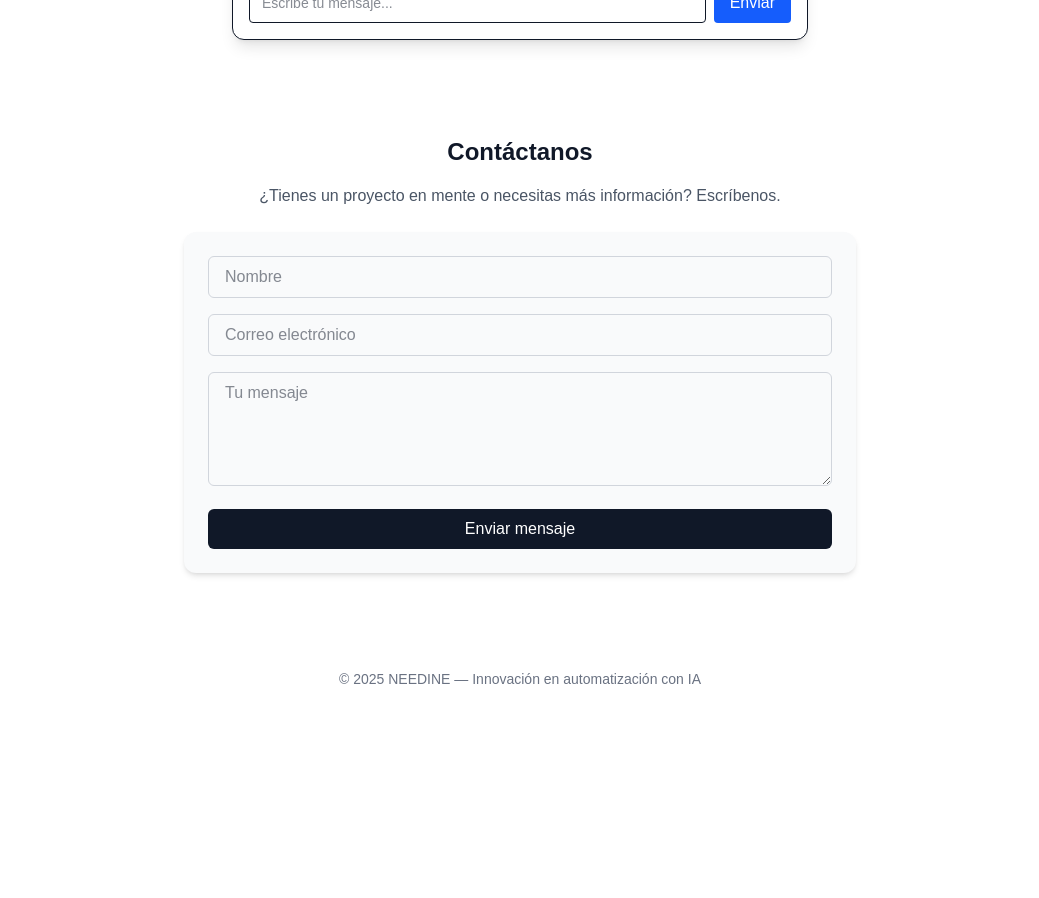
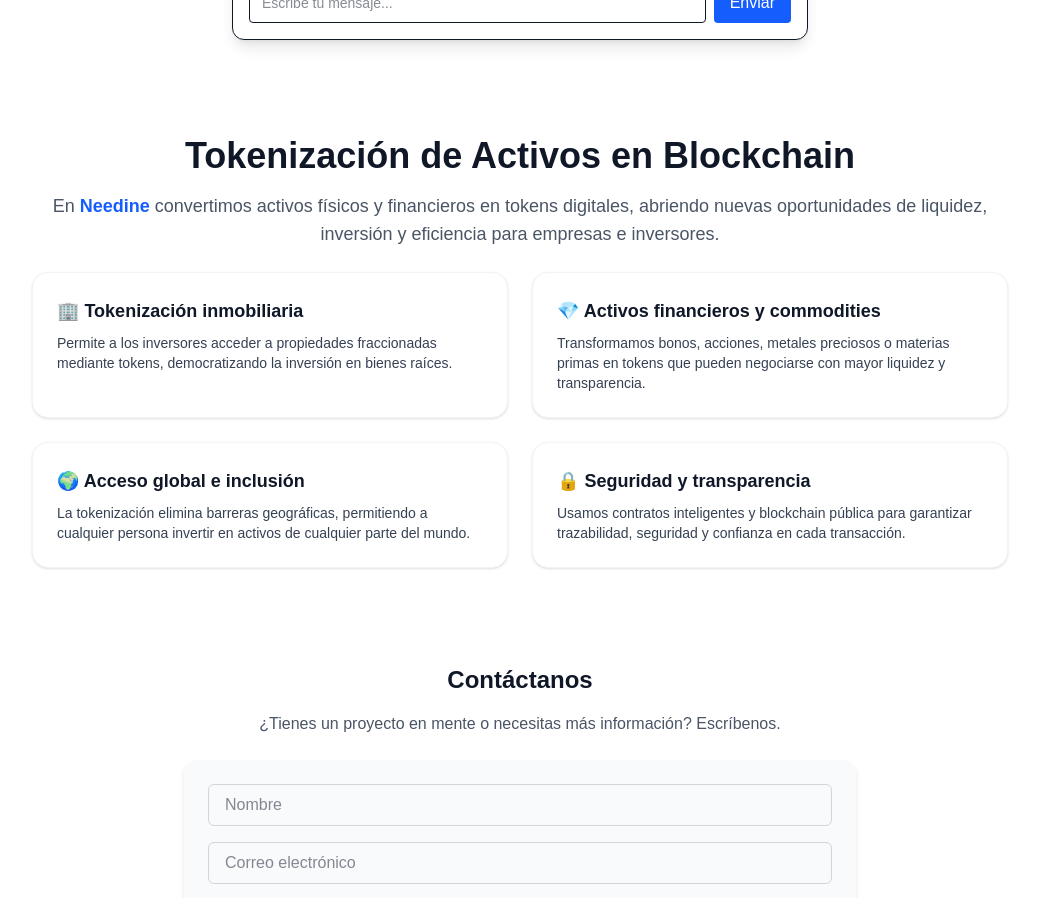
Before and after one commit to JILM1979/needine, a Next.js app: page / in a window 1280 px wide. Shown: the part 1300-2198 px from the top of the page, without its empty margins (120-1159 px from the left). Before the commit the page ends 2037 px from the top, so only its background shows below. Built offline with nearby package versions, Linux system fonts and the light colour scheme; no server answers.

Commit message:
test basico

```diff
--- a/src/app/page.tsx
+++ b/src/app/page.tsx
@@ -129,8 +129,52 @@ export default function Home() {
         </p>
       </header>
 
+      <Chat />
 
-      <Chat />
+      <section className="mt-24 max-w-5xl mx-auto text-center px-6">
+        <h2 className="text-4xl font-bold text-gray-900 mb-4">
+          Tokenización de Activos en Blockchain
+        </h2>
+        <p className="text-gray-600 text-lg mb-6">
+          En <strong className="text-blue-600">Needine</strong> convertimos activos físicos y financieros en tokens digitales,
+          abriendo nuevas oportunidades de liquidez, inversión y eficiencia para empresas e inversores.
+        </p>
+
+        <div className="grid grid-cols-1 md:grid-cols-2 gap-6 text-left text-gray-800">
+
+          <div className="bg-white border border-gray-100 p-6 rounded-2xl shadow hover:shadow-md transition">
+            <h3 className="font-semibold text-lg mb-2 text-gray-900">🏢 Tokenización inmobiliaria</h3>
+            <p className="text-sm text-gray-700">
+              Permite a los inversores acceder a propiedades fraccionadas mediante tokens,
+              democratizando la inversión en bienes raíces.
+            </p>
+          </div>
+
+          <div className="bg-white border border-gray-100 p-6 rounded-2xl shadow hover:shadow-md transition">
+            <h3 className="font-semibold text-lg mb-2 text-gray-900">💎 Activos financieros y commodities</h3>
+            <p className="text-sm text-gray-700">
+              Transformamos bonos, acciones, metales preciosos o materias primas en tokens que pueden negociarse con mayor liquidez y transparencia.
+            </p>
+          </div>
+
+          <div className="bg-white border border-gray-100 p-6 rounded-2xl shadow hover:shadow-md transition">
+            <h3 className="font-semibold text-lg mb-2 text-gray-900">🌍 Acceso global e inclusión</h3>
+            <p className="text-sm text-gray-700">
+              La tokenización elimina barreras geográficas, permitiendo a cualquier persona invertir en activos de cualquier parte del mundo.
+            </p>
+          </div>
+
+          <div className="bg-white border border-gray-100 p-6 rounded-2xl shadow hover:shadow-md transition">
+            <h3 className="font-semibold text-lg mb-2 text-gray-900">🔒 Seguridad y transparencia</h3>
+            <p className="text-sm text-gray-700">
+              Usamos contratos inteligentes y blockchain pública para garantizar trazabilidad,
+              seguridad y confianza en cada transacción.
+            </p>
+          </div>
+
+        </div>
+      </section>
+
 {/*
       <section className="mt-24 max-w-5xl mx-auto text-center px-6" id="services">
         <h2 className="text-4xl font-bold text-gray-900 mb-4">¿Qué hacemos?</h2>
```
